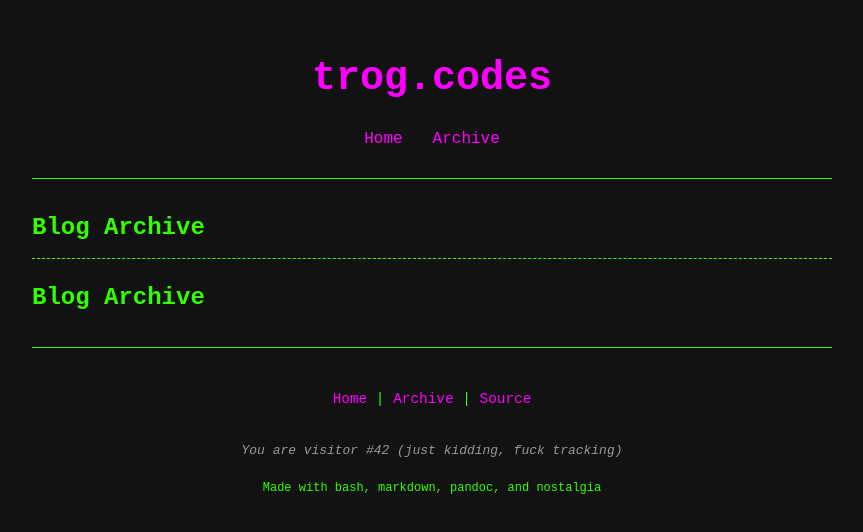
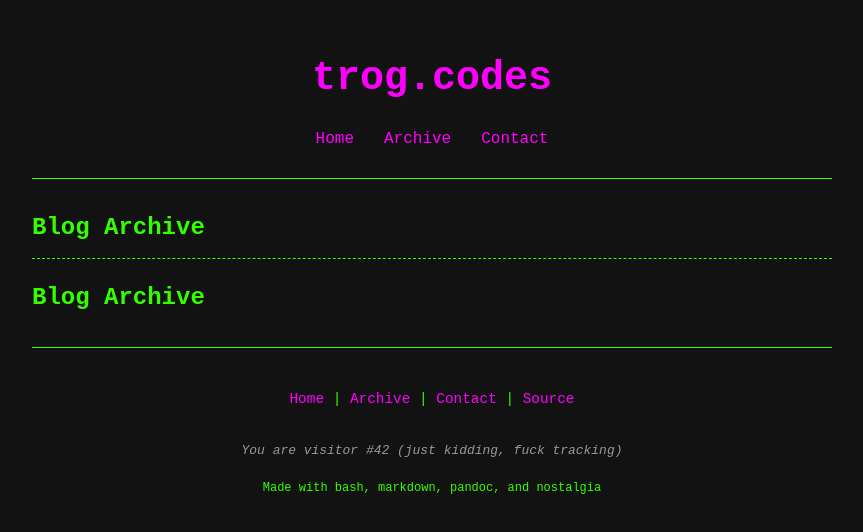
Before and after one commit to rconjoe/blogdor, a plain HTML site: page docs/archive.html in a window 1280 px wide. Shown: the whole page, without its empty margins (208-1071 px from the left). Drawn offline with nearby package versions, Linux system fonts and the light colour scheme.

Commit message:
add contact link

```diff
--- a/docs/archive.html
+++ b/docs/archive.html
@@ -23,7 +23,7 @@
           <li><a href="index.html">Home</a></li>
           <li><a href="archive.html">Archive</a></li>
           <!-- <li><a href="about.html">About</a></li> -->
-          <!-- <li><a href="jcarlton1227@gmail.com">Contact</a></li> -->
+          <li><a href="mailto:root@trog.codes">Contact</a></li>
         </ul>
       </nav>
     </header>
@@ -39,7 +39,7 @@
       <div class="retro-elements">
         <a href="index.html">Home</a> | <a href="archive.html">Archive</a> |
         <!-- <a href="about.html">About</a> | -->
-        <!-- <a href="jcarlton1227@gmail.com">Contact</a> | -->
+        <a href="mailto:root@trog.codes">Contact</a> |
         <a href="https://github.com/rconjoe/blogdor">Source</a>
       </div>
 
```
Also changed, not shown: docs/index.html (+2 -2 lines), template.html (+2 -2 lines).
